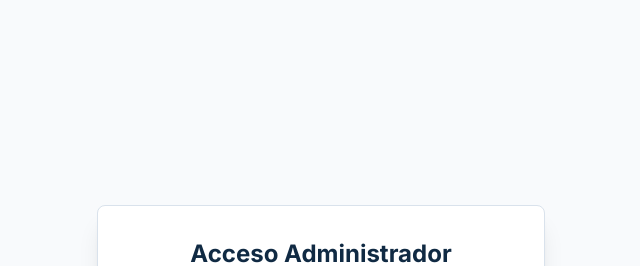
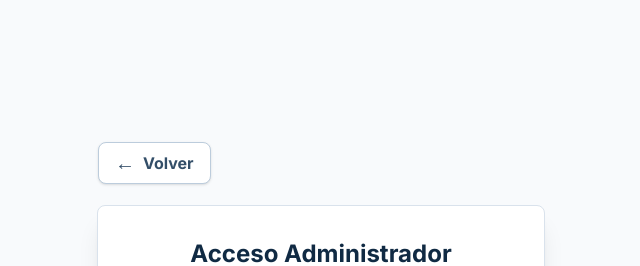
Before and after one commit to malessan4/inmobi, a Next.js app: page /admin/login in a window 1280 px wide. Shown: the top 266 px of the page, without its empty margins (319-959 px from the left). Built offline with nearby package versions, Linux system fonts and the light colour scheme; no server answers.

Commit message:
se crea boton para ir para atras en la vista de login admin

```diff
--- a/src/app/admin/login/page.tsx
+++ b/src/app/admin/login/page.tsx
@@ -3,6 +3,7 @@
 import { useState } from 'react';
 import { supabase } from '@/lib/supabase';
 import { useRouter } from 'next/navigation';
+import BackButton from '@/components/BackButton';
 
 export default function AdminLogin() {
   const [email, setEmail] = useState('');
@@ -32,7 +33,10 @@ export default function AdminLogin() {
 
   return (
     <div className="min-h-screen flex items-center justify-center bg-background px-4">
-      <div className="max-w-md w-full bg-white dark:bg-primary-950 p-8 rounded-lg shadow-xl border border-primary-100 dark:border-primary-900">
+      <div className="max-w-md w-full bg-white dark:bg-primary-950 p-8 rounded-lg shadow-xl border border-primary-100 dark:border-primary-900 relative">
+        <div className="absolute -top-16 left-0">
+          <BackButton fallback="/" />
+        </div>
         <div className="text-center mb-8">
           <h2 className="text-2xl font-bold text-primary-900 dark:text-white">Acceso Administrador</h2>
           <p className="text-primary-600 dark:text-primary-400 mt-2">Ingresa con tus credenciales de inmobiliaria</p>
```
